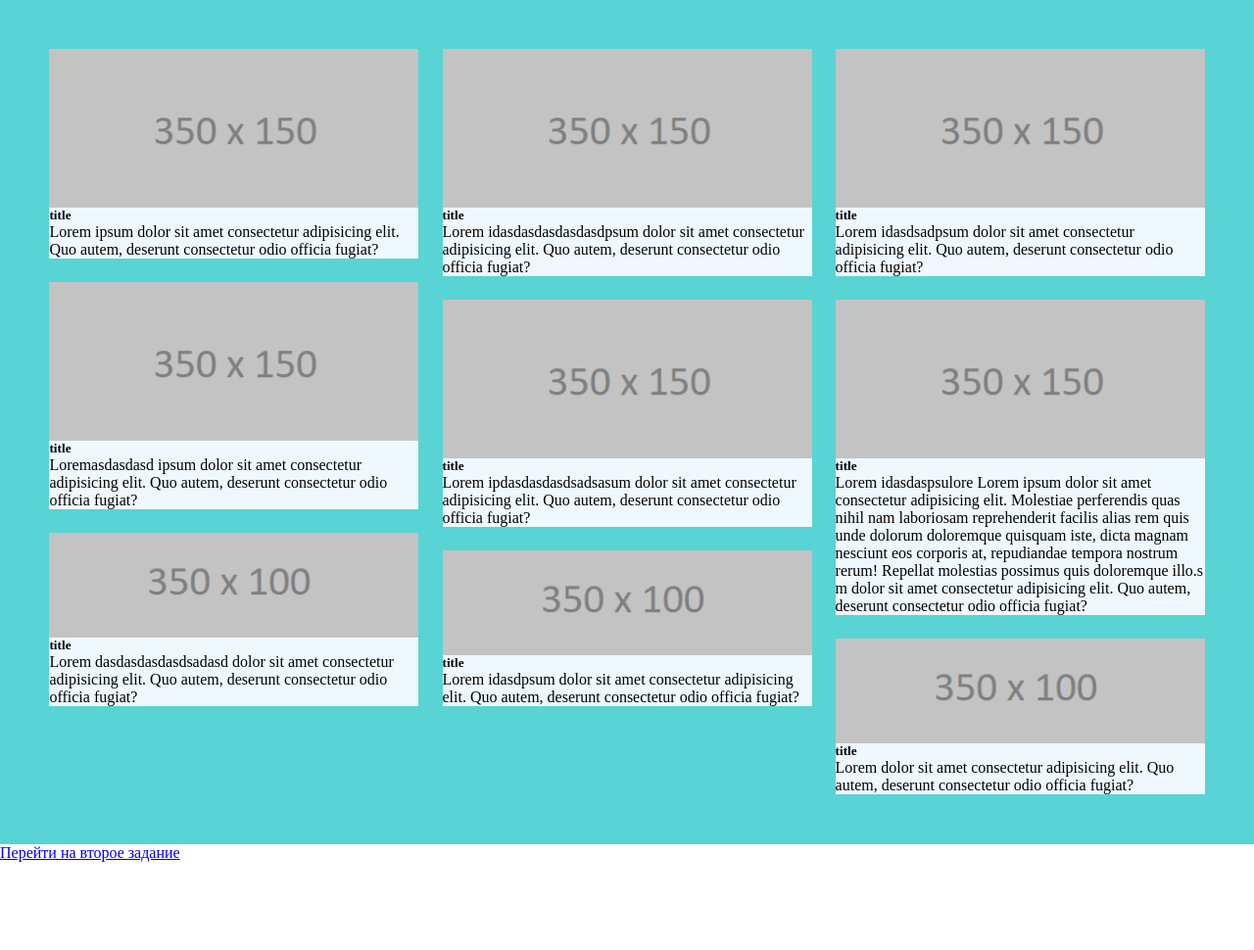
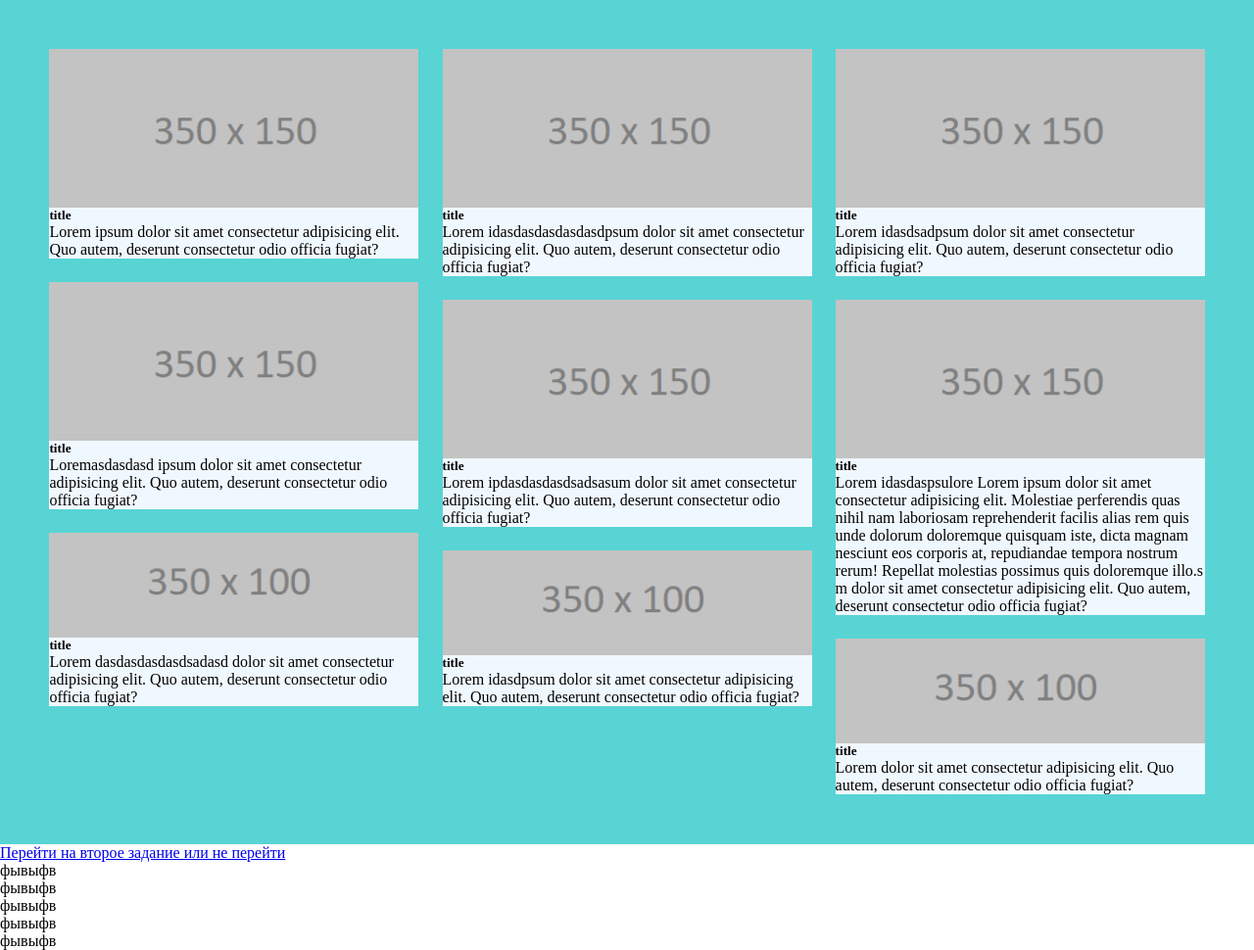
Before and after one commit to AdzhanSerik/lessonForGit, a plain HTML site: page index.html in a window 1280 px wide. Shown: the whole page at 98% size. Before the commit the page ends 880 px from the top, so only its background shows below. Drawn offline with Linux system fonts and the light colour scheme.

Commit message:
Это вторая ветка для теста

```diff
--- a/index.html
+++ b/index.html
@@ -87,7 +87,12 @@
         </div>
     </div>
 
-    <a href="zadanie2.html">Перейти на второе задание</a>
+    <a href="zadanie2.html">Перейти на второе задание или не перейти</a>
+    <div>фывыфв</div>
+    <div>фывыфв</div>
+    <div>фывыфв</div>
+    <div>фывыфв</div>
+    <div>фывыфв</div>
 
 
 </body>
```
